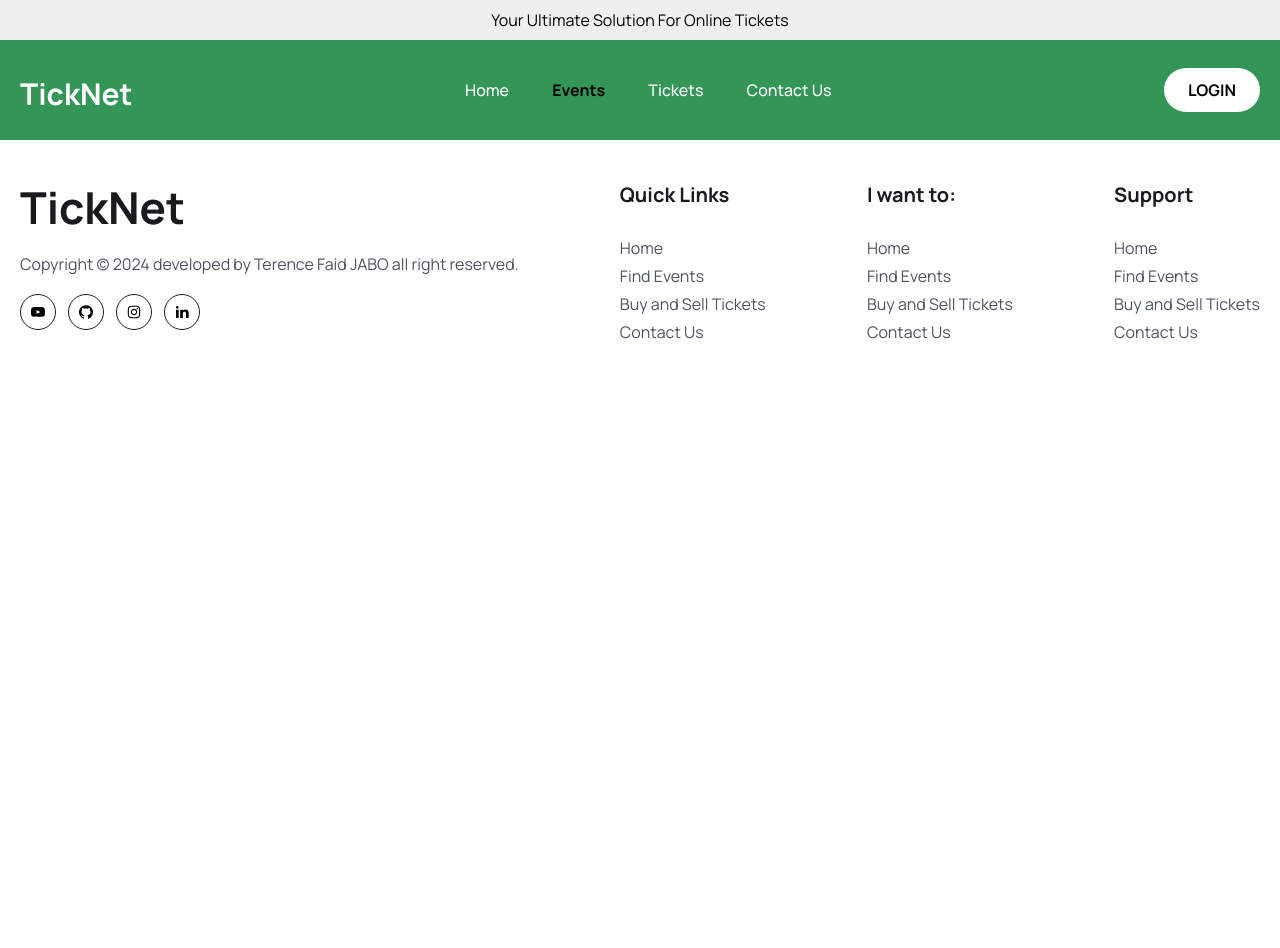
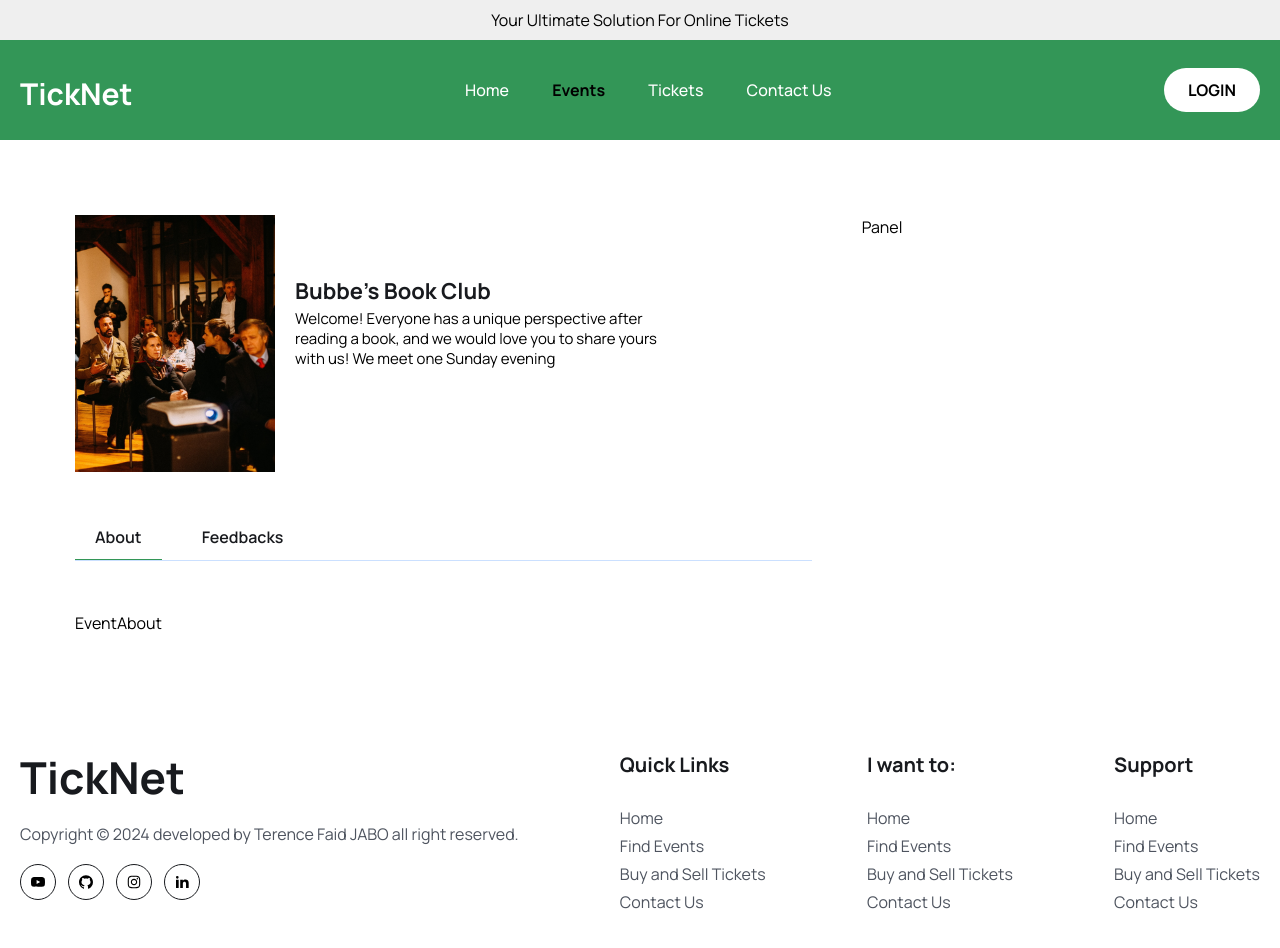
Before and after one commit to faid-terence/Eve-Ease, a React (Vite) app: page /events/1 in a window 1280 px wide. Shown: the top 948 px of the page. Before the commit the page ends 800 px from the top, so only its background shows below. Built offline with nearby package versions, Linux system fonts and the light colour scheme.

Commit message:
feature(Events):Event by Id page

```diff
--- a/src/Routes/Router.jsx
+++ b/src/Routes/Router.jsx
@@ -6,6 +6,7 @@ import { Tickets } from "../pages/Tickets";
 import { Contact } from "../pages/Contact";
 import { SignUp } from "../pages/SignUp";
 import { Login } from "../pages/Login";
+import { EventDetails } from "../pages/EventDetails";
 
 export const Router = () => {
   return (
@@ -13,6 +14,7 @@ export const Router = () => {
       <Route path="/" element={<Home />} />
       <Route path="/home" element={<Home />} />
       <Route path="/events" element={<Event />} />
+      <Route path="/events/:id" element={<EventDetails />} />
       <Route path="/tickets" element={<Tickets />} />
       <Route path="/contact" element={<Contact />} />
       <Route path="/auth/signin" element={<Login />} />
--- /dev/null
+++ b/src/components/Tickets/Panel.jsx
@@ -0,0 +1,7 @@
+import React from 'react'
+
+export const Panel = () => {
+  return (
+    <div>Panel</div>
+  )
+}
--- /dev/null
+++ b/src/pages/EventAbout.jsx
@@ -0,0 +1,7 @@
+import React from 'react'
+
+export const EventAbout = () => {
+  return (
+    <div>EventAbout</div>
+  )
+}
--- /dev/null
+++ b/src/pages/EventDetails.jsx
@@ -0,0 +1,69 @@
+import eventImage from "../assets/images/img1.jpg";
+import React, { useState } from "react";
+import { EventAbout } from "./EventAbout";
+import { Feedback } from "./Feedback";
+import { Panel } from "../components/Tickets/Panel";
+
+export const EventDetails = () => {
+  const [tab, setTab] = useState("about");
+  return (
+    <section>
+      <div className="container">
+        <div className="max-w-[1170px] px-5 mx-auto">
+          <div className="grid md:grid-cols-3 gap-[50px]">
+            <div className="md:col-span-2">
+              <div className="flex items-center gap-5">
+                <figure className="max-w-[200px] max-h-[200px]">
+                  <img src={eventImage} alt="" className="w-full" />
+                </figure>
+
+                <div>
+                  {/* <span className="py-1 px-6  lg:py-2 lg:px-6 text-[12px]">
+                    Event
+                </span> */}
+
+                  <h3 className="text-headingColor text-[22px] leading-9 mt-3 font-bold">
+                    Bubbe's Book Club
+                  </h3>
+                  <p className="text__para text-[14px] leading-5 md:text-[15px] lg:max-w-[390px]">
+                    Welcome! Everyone has a unique perspective after reading a
+                    book, and we would love you to share yours with us! We meet
+                    one Sunday evening
+                  </p>
+                </div>
+              </div>
+
+              <div className="mt-[100px] border-b border-solid border-[#0066ff34]">
+                <button
+                  onClick={() => setTab("about")}
+                  className={`${
+                    tab == "about" &&
+                    "border-b border-solid border-primaryColor"
+                  } py-2 px-5 mr-5 text-[16px] leading-7 text-headingColor font-semibold`}
+                >
+                  About
+                </button>
+                <button
+                  onClick={() => setTab("feedback")}
+                  className={`${
+                    tab == "feedback" &&
+                    "border-b border-solid border-primaryColor"
+                  } py-2 px-5 mr-5 text-[16px] leading-7 text-headingColor font-semibold`}
+                >
+                  Feedbacks
+                </button>
+              </div>
+              <div className="mt-[50px]">
+                {tab == "about" && <EventAbout />}
+                {tab == "feedback" && <Feedback />}
+              </div>
+            </div>
+            <div>
+              <Panel />
+            </div>
+          </div>
+        </div>
+      </div>
+    </section>
+  );
+};
--- /dev/null
+++ b/src/pages/Feedback.jsx
@@ -0,0 +1,7 @@
+import React from 'react'
+
+export const Feedback = () => {
+  return (
+    <div>Feedback</div>
+  )
+}
```
